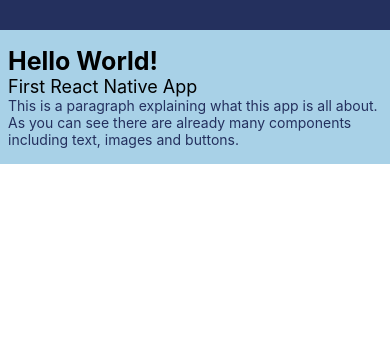
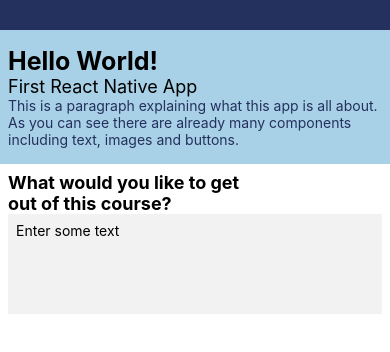
Before and after one commit to dondestefano/hybrid_lesson_one, a React Native app: screen / in a window 390 px wide. Shown: the top 352 px of the page. Built offline with nearby package versions, Linux system fonts and the light colour scheme.

Commit message:
Adds textinput section.

```diff
--- a/App.js
+++ b/App.js
@@ -1,16 +1,21 @@
 import { StatusBar } from 'expo-status-bar';
 import React from 'react';
-import { StyleSheet, Text, View } from 'react-native';
+import { StyleSheet, Text, View, TextInput } from 'react-native';
 
 export default function App() {
   return (
     <View style={styles.container}>
       <View style={styles.topContainer}/>
+
       <View style={styles.headerContainer}>
         <Text style={styles.headerText}>Hello World!</Text>
         <Text style={styles.titleText}>First React Native App</Text>
         <Text style={styles.blueColor}>This is a paragraph explaining what this app is all about. As you can see there are already many components including text, images and buttons.</Text>
+      </View>
 
+      <View style={styles.container, {width: "100%", padding: 8}}>
+        <Text style={{...styles.titleText, ...styles.bold, width: 250}}>What would you like to get out of this course?</Text>
+        <TextInput style={{ padding: 8, height: 100, backgroundColor: "#F2F2F2", textAlignVertical: 'top'}} placeholder="Enter some text" multiline={true} />
       </View>
 
     </View>
@@ -42,7 +47,16 @@ const styles = StyleSheet.create({
   titleText: {
     fontSize: 18,
   },
+  textInput: {
+    padding: 8,
+    height: 200,
+    backgroundColor: "#F2F2F2",
+
+  },
   blueColor: {
     color: "#24305E"
+  },
+  bold: {
+    fontWeight: "bold"
   }
 });
```
